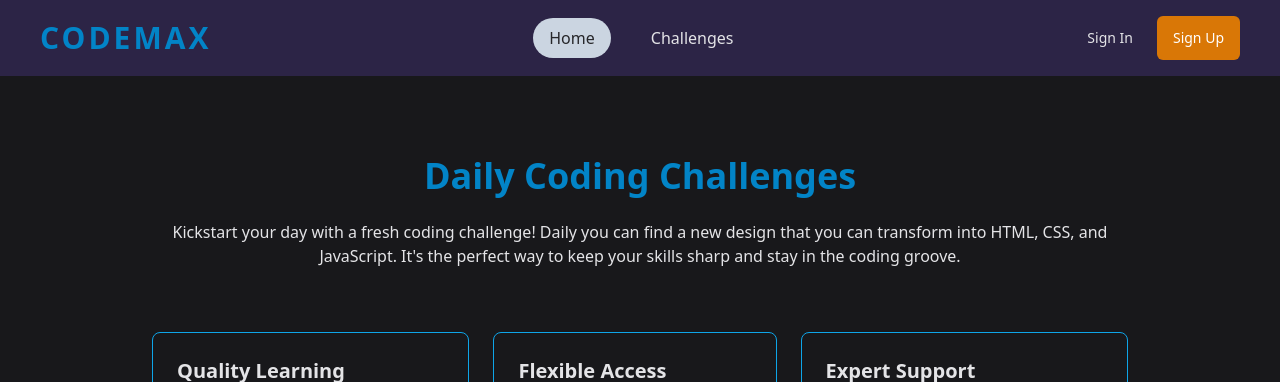
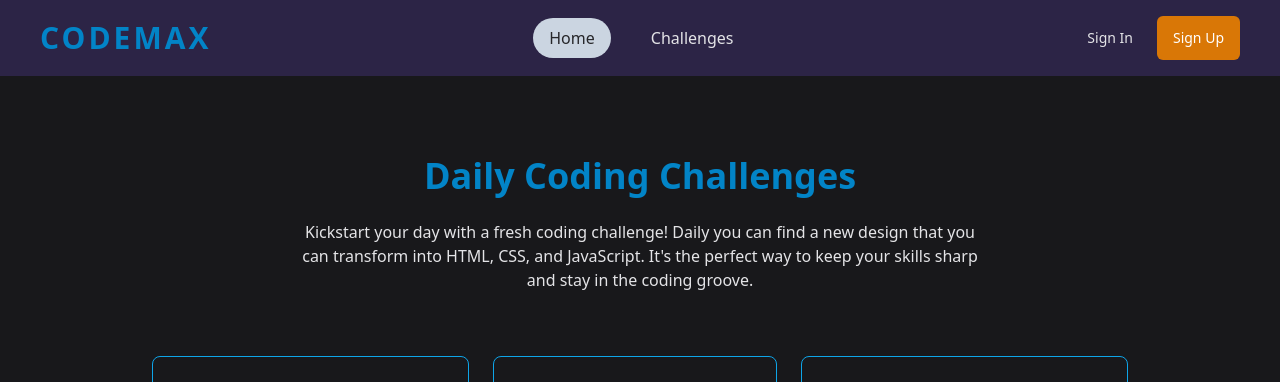
Before and after one commit to mvocoding/CodeMax, a React (Vite) app: page / in a window 1280 px wide. Shown: the top 382 px of the page. Built offline with nearby package versions, Linux system fonts and the light colour scheme; no server answers.

Commit message:
fix style challenge post

```diff
--- a/src/components/ChallengePost.tsx
+++ b/src/components/ChallengePost.tsx
@@ -44,7 +44,7 @@ export const ChallengePost: React.FC<Props> = ({ className, challengesList, styl
                     btns-wrapper absolute bottom-0 left-0 w-full">
                         <button className="bg-purple-600 w-full py-2 rounded-bl-xl rounded-br-xl font-semibold">START</button>
                     </div>
-                    <div className="top-card bg-purple-900/60 rounded-tr-xl absolute top-0 right-0 px-5 py-2 gap-1 max-md:w-full justify-between flex items-center ">
+                    <div className="top-card bg-purple-900/80 rounded-tr-xl absolute top-0 right-0 px-5 py-2 gap-1 max-md:w-full justify-between flex items-center ">
                         <p className="uppercase font-semibold">{challenge.name}</p>
                         <StarRating rating={challenge.rating}></StarRating>
                     </div>
--- a/src/pages/Home.tsx
+++ b/src/pages/Home.tsx
@@ -23,7 +23,7 @@ export const Home: React.FC<Props> = ({ className }) => {
 
     return (
         <div className="py-10 fade-in-up">
-            <Hero className="max-w-[80%] max-md:max-w-full"></Hero>
+            <Hero className="max-w-[60%] max-md:max-w-full"></Hero>
             <Banner className="max-w-[80%] flex mx-auto max-md:hidden"></Banner>
             <LazyLoading isLoading={!challenges}>
                 <ChallengePost challengesList={challenges!} style="secondary" className="max-w-[100%] p-10 mx-auto"></ChallengePost>
```
